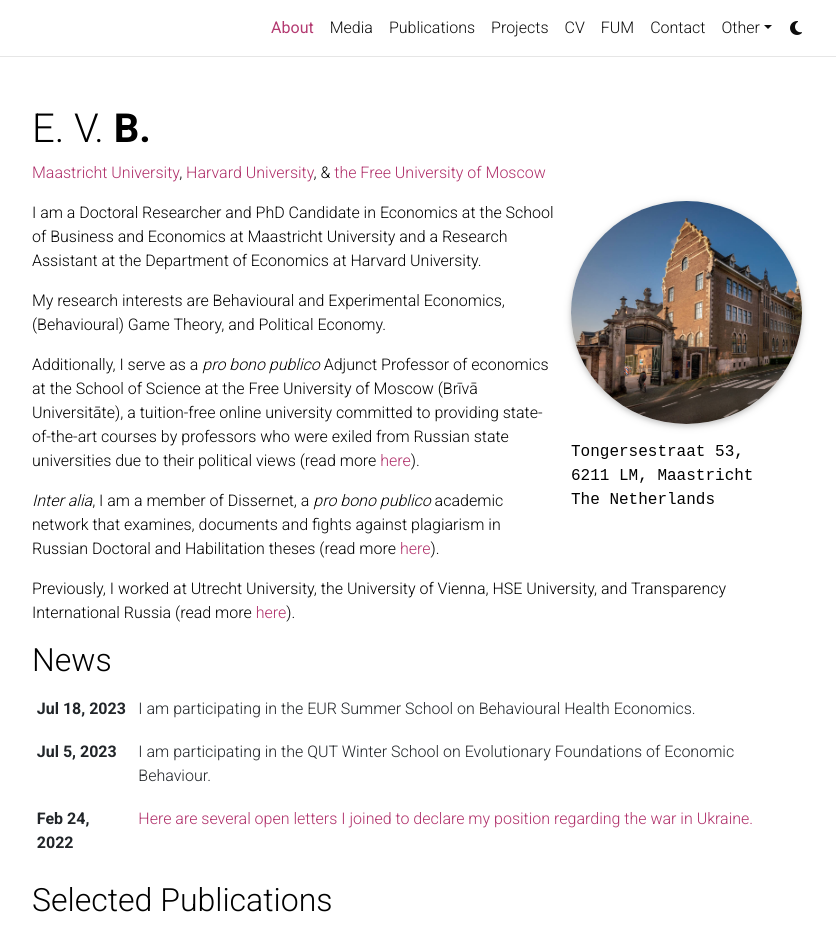
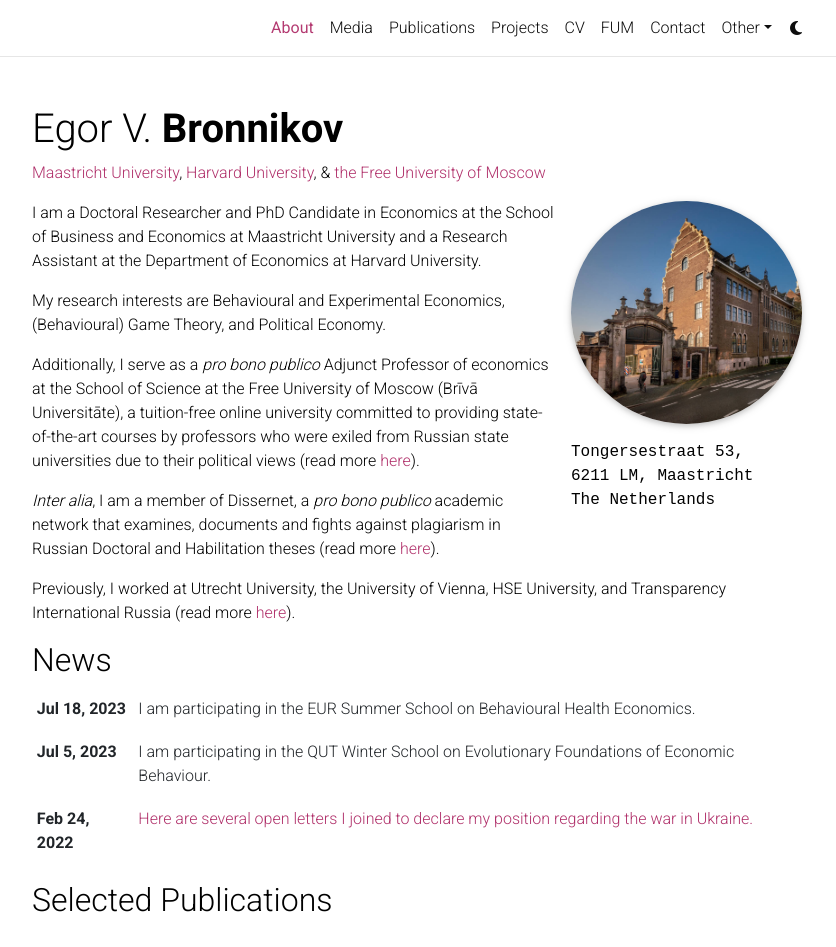
Before and after one commit to egorbronnikov/egorbronnikov.github.io, a Jekyll site: the page built from _pages/about.md, in a window 1280 px wide and 1121 px high, cut to the strip 0-947 px from the top of the window. Shown: the whole strip, without its empty margins (223-1059 px from the left). Built offline with Jekyll 4.4.1, drawn with Linux system fonts in a browser that asks for light colours; comment, search, counter and statistics services are not loaded; a style sheet for code colours, icons or effects is not loaded; some of the changed text lies outside the part shown.

Commit message:
Update _config.yml

```diff
--- a/_config.yml
+++ b/_config.yml
@@ -3,9 +3,9 @@
 # -----------------------------------------------------------------------------
 
 title: blank # the website title (if blank, full name will be used instead)
-first_name: E.
+first_name: Egor
 middle_name: V.
-last_name: B.
+last_name: Bronnikov
 email: e.bronnikov@tilburguniversity.edu # you@example.com
 description: > # the ">" symbol means to ignore newlines until "footer_text:"
   A simple, whitespace theme for academics. Based on [*folio](https://github.com/bogoli/-folio) design.
```
